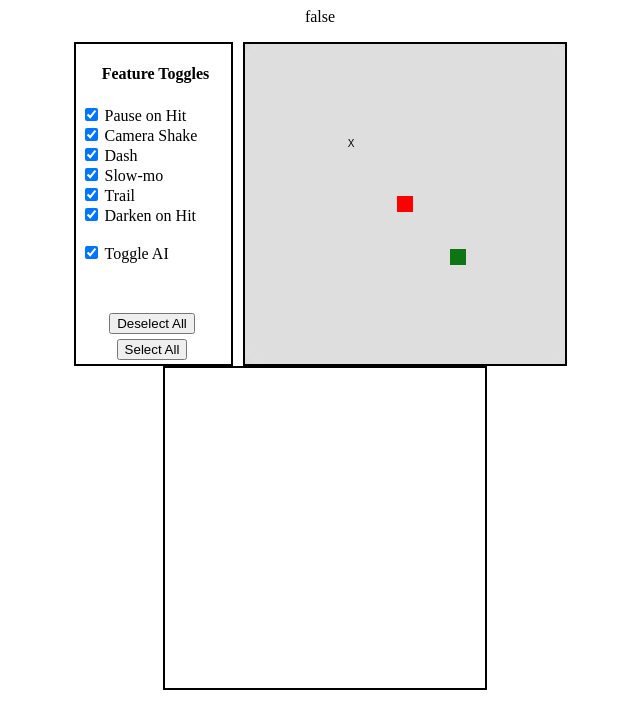
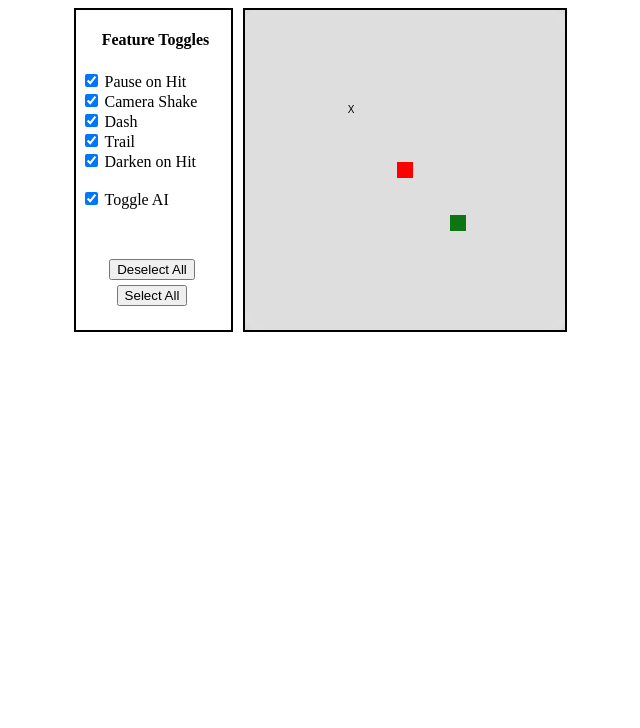
Before and after one commit to MasterMilkX/week2-prototype, a plain HTML site: page index.html in a window 1280 px wide. Shown: the whole page, without its empty margins (320-960 px from the left). Drawn offline with Linux system fonts and the light colour scheme.

Commit message:
cleanup html

```diff
--- a/code.js
+++ b/code.js
@@ -6,7 +6,7 @@ canvas.height = 320;
 
 var pCanvas = canvas.cloneNode(); //presentation canvas
 var pCtx = canvas.getContext("2d");
-document.body.appendChild(pCanvas);
+//document.body.appendChild(pCanvas);
 //document.body.appendChild(canvas);
 
 //camera
@@ -17,7 +17,8 @@ var camera = {
 
 var curr = (new Date).getTime();
 var endTime = (new Date).getTime();
-var shakeTime = 1000; //amount of time spent shaking in ms
+//var shakeTime = 1000; //amount of time spent shaking in ms
+var shakeTime = 400; //amount of time spent shaking in ms
 var shakeIntensity = 5;
 
 
@@ -47,6 +48,7 @@ var player = {
 	x : canvas.width/2,
 	y : canvas.height/2,
 	speed : 3,
+	base_speed : 3,
 	dashSpeed : 8,
 	color : '#f00',
 	trail : [],
@@ -252,7 +254,7 @@ function velControl(cur, value, max){
 
 //tries to pass thru the player to attack it
 function targetPlayer(){
-	let ed = player.speed*3;		//extra distance - how much farther to go past the player (so to try to predict trajectory)
+	let ed = player.base_speed*3;		//extra distance - how much farther to go past the player (so to try to predict trajectory)
 
 	//get direction vector
 	let yDir = Math.round(player.y-ai.y);
@@ -559,6 +561,7 @@ function main(){
 	if(!gracePeriod && collided()){
 		console.log("I'M HIT!");
 		gracePeriod = true;
+		doShake(shakeIntensity/2);
 
 		if(pauseOnHit)
 			paused = true;
@@ -573,7 +576,7 @@ function main(){
 	//var settings = "(" + ai.target.x + ", " + ai.target.y + ") - " + Math.round(dist(ai,ai.target)) + " - (" + ai.vel.x + ", " + ai.vel.y + ")";
 	var settings = paused;
 
-	document.getElementById('debug').innerHTML = settings;
+	//document.getElementById('debug').innerHTML = settings;
 }
 
 
--- a/index.html
+++ b/index.html
@@ -34,7 +34,7 @@
 		</style>
 	</head>
 	<body onload='init()'>
-		<div id="debugBar"><p id="debug" style="color:black">...</p></div>
+		<!--<div id="debugBar"><p id="debug" style="color:black">...</p></div>-->
 		<div id='container' style='display: flex'>
 			<div id='juiceTog'>
 				<h4 style='text-align: center'>Feature Toggles</h4>
@@ -43,7 +43,7 @@
 				<input type='checkbox' class='featTog' id='pause'>Pause on Hit<br>
 				<input type='checkbox' class='featTog' id='camera'>Camera Shake<br>
 				<input type='checkbox' class='featTog' id='dash'>Dash<br>
-				<input type='checkbox' class='featTog' id='slomo'>Slow-mo<br>
+				<!--<input type='checkbox' class='featTog' id='slomo'>Slow-mo<br>-->
 				<input type='checkbox' class='featTog' id='trail'>Trail<br>
 				<input type='checkbox' class='featTog' id='dark'>Darken on Hit<br><br>
 				<input type='checkbox' onchange="togAI(this.checked)" checked>Toggle AI<br>
```
